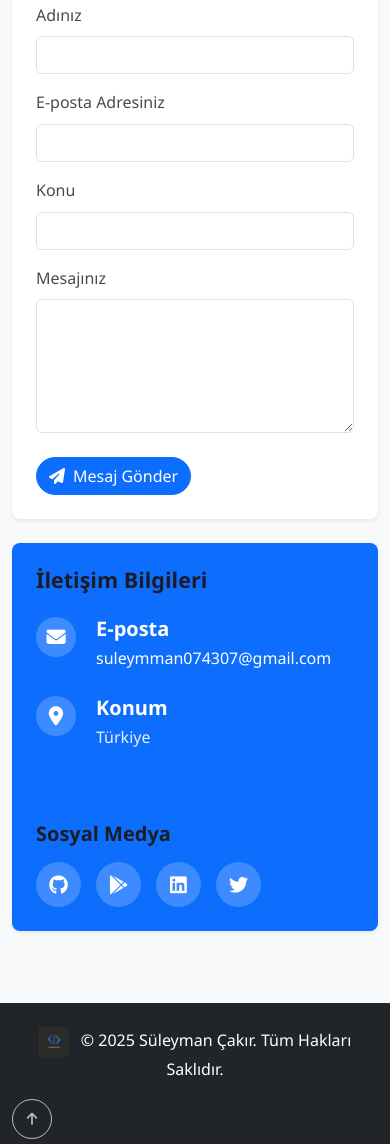
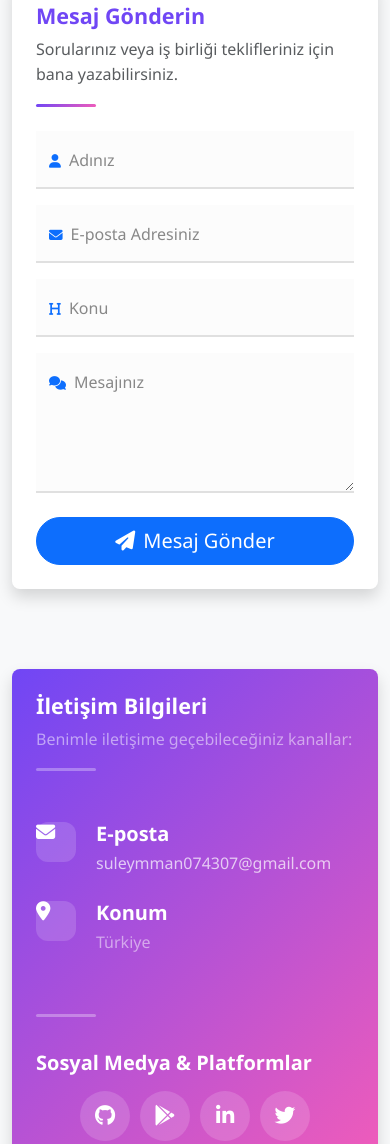
Before and after one commit to suleymanckr07/suleymanckr07.github.io, a plain HTML site: page index.html in a window 390 px wide. Shown: the part 6307-7451 px from the top of the page. Drawn offline with nearby package versions, Linux system fonts and the light colour scheme.

Commit message:
feat: iletişim formu ve sosyal bağlantılar için stil iyileştirmeleri ve etkileşim efektleri ekle

```diff
--- a/css/style.css
+++ b/css/style.css
@@ -397,6 +397,54 @@ section {
     border-radius: 15px;
     box-shadow: 0 15px 30px rgba(0, 0, 0, 0.1);
     padding: 40px;
+    transition: transform 0.3s ease, box-shadow 0.3s ease;
+}
+
+.contact-form-container:hover {
+    transform: translateY(-5px);
+    box-shadow: 0 15px 30px rgba(0, 0, 0, 0.1);
+}
+
+.contact-form-header h4 {
+    font-weight: 700;
+    color: var(--primary-color);
+}
+
+.divider {
+    height: 3px;
+    width: 60px;
+    background: var(--gradient-primary);
+    border-radius: 3px;
+}
+
+.divider-light {
+    height: 3px;
+    width: 60px;
+    background: rgba(255, 255, 255, 0.3);
+    border-radius: 3px;
+}
+
+.form-floating .form-control {
+    border: none;
+    border-bottom: 2px solid #e0e0e0;
+    border-radius: 0;
+    background-color: rgba(0, 0, 0, 0.01);
+    transition: all 0.3s ease;
+}
+
+.form-floating .form-control:focus {
+    box-shadow: none;
+    border-color: var(--primary-color);
+    background-color: rgba(112, 70, 245, 0.03);
+}
+
+.form-floating label {
+    padding-left: 0.75rem;
+    color: #888;
+}
+
+.form-floating label i {
+    font-size: 0.85rem;
 }
 
 .contact-info-container {
@@ -406,6 +454,13 @@ section {
     display: flex;
     flex-direction: column;
     justify-content: space-between;
+    background: var(--gradient-primary);
+    transition: transform 0.3s ease, box-shadow 0.3s ease;
+}
+
+.contact-info-container:hover {
+    transform: translateY(-5px);
+    box-shadow: 0 15px 30px rgba(0, 0, 0, 0.15);
 }
 
 .contact-info-item {
@@ -414,51 +469,110 @@ section {
     margin-bottom: 30px;
 }
 
-.contact-info-item i {
-    font-size: 1.6rem;
+.contact-icon-wrapper {
     margin-right: 20px;
-    color: white;
-    background-color: rgba(255, 255, 255, 0.2);
     width: 50px;
     height: 50px;
+    border-radius: 12px;
+    background-color: rgba(255, 255, 255, 0.15);
+    display: flex;
+    align-items: center;
+    justify-content: center;
+    transition: all 0.3s ease;
+}
+
+.contact-info-item:hover .contact-icon-wrapper {
+    background-color: rgba(255, 255, 255, 0.25);
+    transform: translateY(-3px) rotate(5deg);
+}
+
+.contact-icon {
+    font-size: 1.4rem;
+    color: white;
+}
+
+.contact-details h5 {
+    margin-bottom: 5px;
+    font-weight: 600;
+}
+
+.contact-link {
+    color: rgba(255, 255, 255, 0.7);
+    transition: color 0.3s ease, text-decoration 0.3s ease;
+}
+
+.contact-link:hover {
+    color: white;
+    text-decoration: underline !important;
+}
+
+.social-links {
+    display: flex;
+    flex-wrap: wrap;
+    gap: 10px;
+}
+
+.social-link {
+    width: 55px;
+    height: 55px;
     border-radius: 50%;
     display: flex;
     align-items: center;
     justify-content: center;
+    background-color: rgba(255, 255, 255, 0.15);
+    color: white;
+    font-size: 1.5rem;
+    transition: all 0.3s ease;
+    text-decoration: none;
 }
 
-.contact-info-item h5 {
+.social-link:hover {
+    transform: translateY(-5px);
     color: white;
-    margin-bottom: 5px;
 }
 
-.contact-info-item p {
-    margin: 0;
-    color: rgba(255, 255, 255, 0.9);
+.social-link.github:hover {
+    background-color: #333;
 }
 
-.contact-social-links {
-    margin-top: auto;
+.social-link.google-play:hover {
+    background-color: #01875f;
 }
 
-.contact-social-icon {
-    width: 45px;
-    height: 45px;
-    display: flex;
-    align-items: center;
-    justify-content: center;
-    background-color: rgba(255, 255, 255, 0.2);
-    color: white;
-    border-radius: 50%;
-    margin-right: 15px;
-    transition: all 0.3s ease;
-    font-size: 1.2rem;
+.social-link.linkedin:hover {
+    background-color: #0077b5;
 }
 
-.contact-social-icon:hover {
-    background-color: white;
-    color: var(--primary-color);
-    transform: translateY(-5px);
+.social-link.twitter:hover {
+    background-color: #1da1f2;
+}
+
+/* Media queries for contact section */
+@media (max-width: 991px) {
+    .contact-info-container {
+        margin-top: 2rem;
+    }
+}
+
+@media (max-width: 576px) {
+    .social-links {
+        justify-content: center;
+    }
+
+    .social-link {
+        width: 50px;
+        height: 50px;
+        font-size: 1.3rem;
+    }
+
+    .contact-icon-wrapper {
+        width: 40px;
+        height: 40px;
+    }
+
+    .contact-icon {
+        font-size: 1.2rem;
+    }
 }
 
 /* Footer */
--- a/index.html
+++ b/index.html
@@ -45,9 +45,9 @@
                     <li class="nav-item">
                         <a class="nav-link" href="#contact">İletişim</a>
                     </li>
-                    <li class="nav-item">
+                    <!-- <li class="nav-item">
                         <a class="nav-link" href="privacy-policy.html">Gizlilik Politikası</a>
-                    </li>
+                    </li> -->
                 </ul>
             </div>
         </div>
@@ -361,64 +361,88 @@
     <section id="contact" class="py-5 bg-light">
         <div class="container py-4">
             <h2 class="section-title text-center mb-5"><span class="highlight">İletişime</span> Geçin</h2>
-            <div class="row">
+            <div class="row g-4">
                 <div class="col-lg-7 mb-4 mb-lg-0" data-aos="fade-right" data-aos-duration="800">
-                    <div class="contact-form-container p-4 bg-white rounded-3 shadow-sm">
+                    <div class="contact-form-container p-4 bg-white rounded-3 shadow">
+                        <div class="contact-form-header mb-4">
+                            <h4 class="mb-2">Mesaj Gönderin</h4>
+                            <p class="text-muted mb-0">Sorularınız veya iş birliği teklifleriniz için bana
+                                yazabilirsiniz.</p>
+                            <div class="divider my-3"></div>
+                        </div>
                         <form id="contactForm">
-                            <div class="mb-3">
-                                <label for="name" class="form-label">Adınız</label>
-                                <input type="text" class="form-control" id="name" required>
+                            <div class="form-floating mb-3">
+                                <input type="text" class="form-control" id="name" placeholder="Adınız" required>
+                                <label for="name"><i class="fas fa-user text-primary me-2"></i>Adınız</label>
                             </div>
-                            <div class="mb-3">
-                                <label for="email" class="form-label">E-posta Adresiniz</label>
-                                <input type="email" class="form-control" id="email" required>
+                            <div class="form-floating mb-3">
+                                <input type="email" class="form-control" id="email" placeholder="E-posta Adresiniz"
+                                    required>
+                                <label for="email"><i class="fas fa-envelope text-primary me-2"></i>E-posta
+                                    Adresiniz</label>
                             </div>
-                            <div class="mb-3">
-                                <label for="subject" class="form-label">Konu</label>
-                                <input type="text" class="form-control" id="subject" required>
+                            <div class="form-floating mb-3">
+                                <input type="text" class="form-control" id="subject" placeholder="Konu" required>
+                                <label for="subject"><i class="fas fa-heading text-primary me-2"></i>Konu</label>
                             </div>
-                            <div class="mb-4">
-                                <label for="message" class="form-label">Mesajınız</label>
-                                <textarea class="form-control" id="message" rows="5" required></textarea>
+                            <div class="form-floating mb-4">
+                                <textarea class="form-control" id="message" placeholder="Mesajınız"
+                                    style="height: 140px" required></textarea>
+                                <label for="message"><i class="fas fa-comments text-primary me-2"></i>Mesajınız</label>
                             </div>
-                            <button type="submit" class="btn btn-primary rounded-pill">
+                            <button type="submit" class="btn btn-primary btn-lg rounded-pill w-100">
                                 <i class="fas fa-paper-plane me-2"></i>Mesaj Gönder
                             </button>
                         </form>
                     </div>
                 </div>
                 <div class="col-lg-5" data-aos="fade-left" data-aos-duration="800">
-                    <div class="contact-info-container p-4 bg-primary text-white rounded-3 shadow-sm h-100">
-                        <h4 class="mb-4">İletişim Bilgileri</h4>
-                        <div class="contact-info-item mb-4">
-                            <i class="fas fa-envelope"></i>
-                            <div>
-                                <h5>E-posta</h5>
-                                <p><a href="mailto:suleymman074307@gmail.com"
-                                        class="text-white">suleymman074307@gmail.com</a></p>
+                    <div class="contact-info-container p-4 rounded-3 shadow h-100">
+                        <div class="contact-info-header mb-4">
+                            <h4 class="text-white mb-2">İletişim Bilgileri</h4>
+                            <p class="text-white-50 mb-0">Benimle iletişime geçebileceğiniz kanallar:</p>
+                            <div class="divider-light my-3"></div>
+                        </div>
+
+                        <div class="contact-info-items">
+                            <div class="contact-info-item mb-4">
+                                <div class="contact-icon-wrapper">
+                                    <i class="fas fa-envelope contact-icon"></i>
+                                </div>
+                                <div class="contact-details">
+                                    <h5 class="text-white">E-posta</h5>
+                                    <p class="text-white-50 mb-0"><a href="mailto:suleymman074307@gmail.com"
+                                            class="text-decoration-none contact-link">suleymman074307@gmail.com</a></p>
+                                </div>
+                            </div>
+                            <div class="contact-info-item mb-4">
+                                <div class="contact-icon-wrapper">
+                                    <i class="fas fa-map-marker-alt contact-icon"></i>
+                                </div>
+                                <div class="contact-details">
+                                    <h5 class="text-white">Konum</h5>
+                                    <p class="text-white-50 mb-0">Türkiye</p>
+                                </div>
                             </div>
                         </div>
-                        <div class="contact-info-item mb-4">
-                            <i class="fas fa-map-marker-alt"></i>
-                            <div>
-                                <h5>Konum</h5>
-                                <p>Türkiye</p>
-                            </div>
-                        </div>
-                        <div class="contact-social-links mt-5">
-                            <h5 class="mb-3">Sosyal Medya</h5>
-                            <div class="d-flex">
-                                <a href="https://github.com/suleymanckr07" class="contact-social-icon">
+
+                        <div class="divider-light my-4"></div>
+
+                        <div class="social-links-container">
+                            <h5 class="text-white mb-3">Sosyal Medya & Platformlar</h5>
+                            <div class="social-links">
+                                <a href="https://github.com/suleymanckr07" class="social-link github" title="GitHub">
                                     <i class="fab fa-github"></i>
                                 </a>
                                 <a href="https://play.google.com/store/apps/dev?id=5860077215277038886"
-                                    class="contact-social-icon">
+                                    class="social-link google-play" title="Google Play">
                                     <i class="fab fa-google-play"></i>
                                 </a>
-                                <a href="https://www.linkedin.com/in/suleymancakir0/" class="contact-social-icon">
-                                    <i class="fab fa-linkedin"></i>
+                                <a href="https://www.linkedin.com/in/suleymancakir0/" class="social-link linkedin"
+                                    title="LinkedIn">
+                                    <i class="fab fa-linkedin-in"></i>
                                 </a>
-                                <a href="https://x.com/suleymancakiir0" class="contact-social-icon">
+                                <a href="https://x.com/suleymancakiir0" class="social-link twitter" title="Twitter/X">
                                     <i class="fab fa-twitter"></i>
                                 </a>
                             </div>
```
